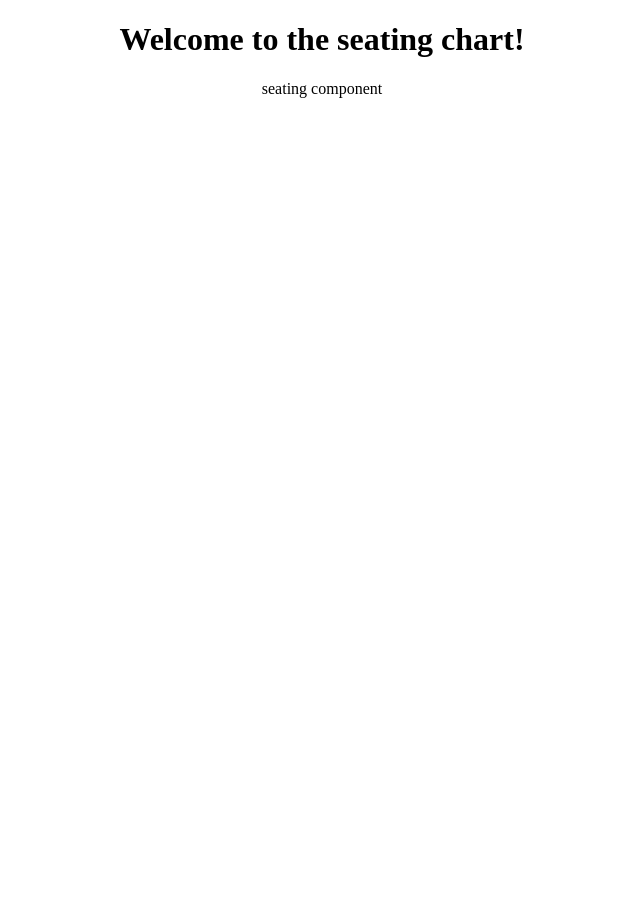
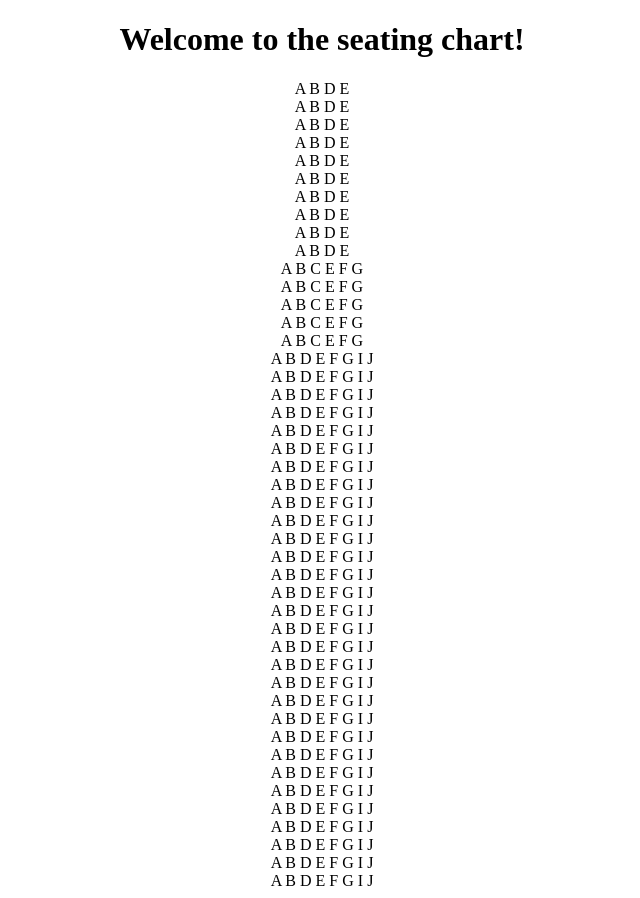
Before and after one commit to jaj2610/seatingChart, an Angular app: page / in a window 1280 px wide. Shown: the whole page, without its empty margins (318-958 px from the left). Before the commit the page ends 800 px from the top, so only its background shows below. Built offline with nearby package versions, Linux system fonts and the light colour scheme.

Commit message:
Pull seatingChart into seating component
 - print simple representation of seatingChart

```diff
--- a/src/app/seating/seating.component.html
+++ b/src/app/seating/seating.component.html
@@ -1,3 +1,5 @@
-<p>
-  seating component
-</p>
+<div *ngFor="let row of seating">
+  <span *ngFor="let seat of row">
+    {{seat.seat}}
+  </span>
+</div>
--- a/src/app/seating/seating.component.ts
+++ b/src/app/seating/seating.component.ts
@@ -8,9 +8,13 @@ import { SeatingChartService } from './seating-chart.service';
 })
 export class SeatingComponent implements OnInit {
 
-  constructor(seatingService: SeatingChartService) { }
+  public seating = [[]];
+
+  constructor(private seatingService: SeatingChartService) { }
 
   ngOnInit() {
+    this.seatingService.initChart();
+    this.seating = this.seatingService.seatingChart;
   }
 
 }
```
